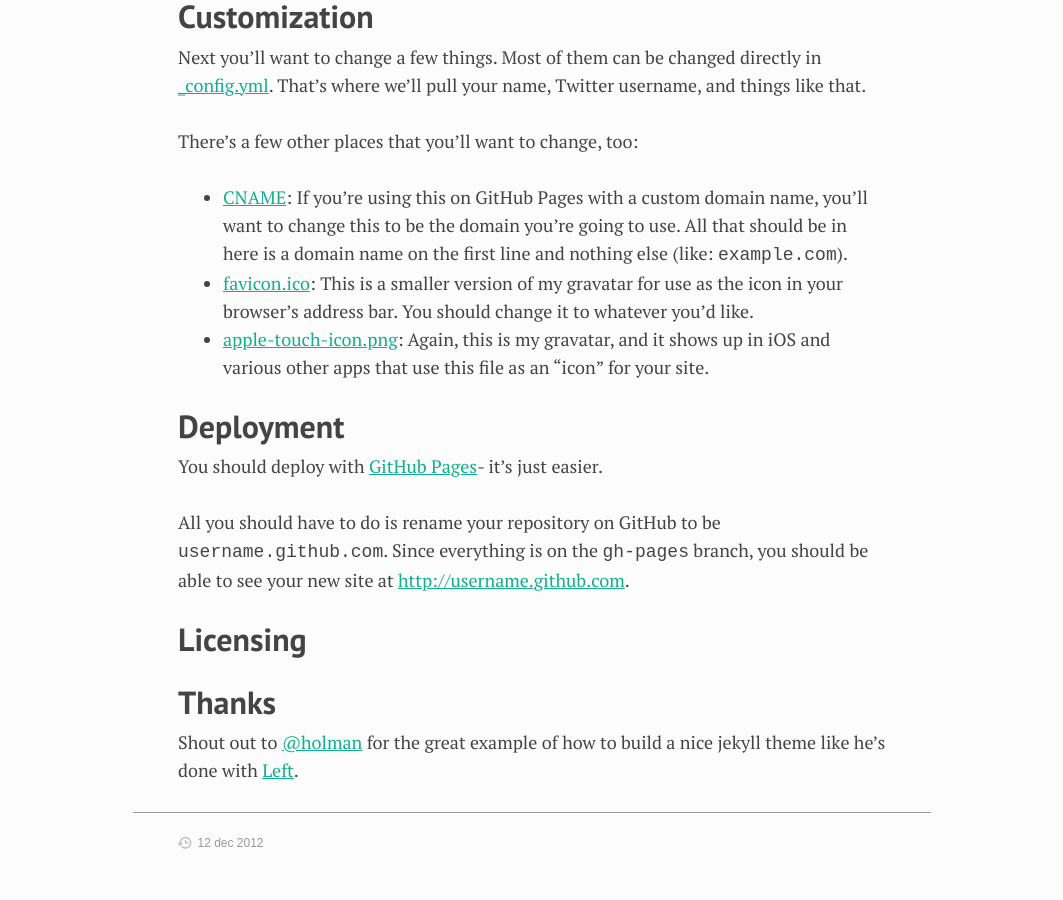
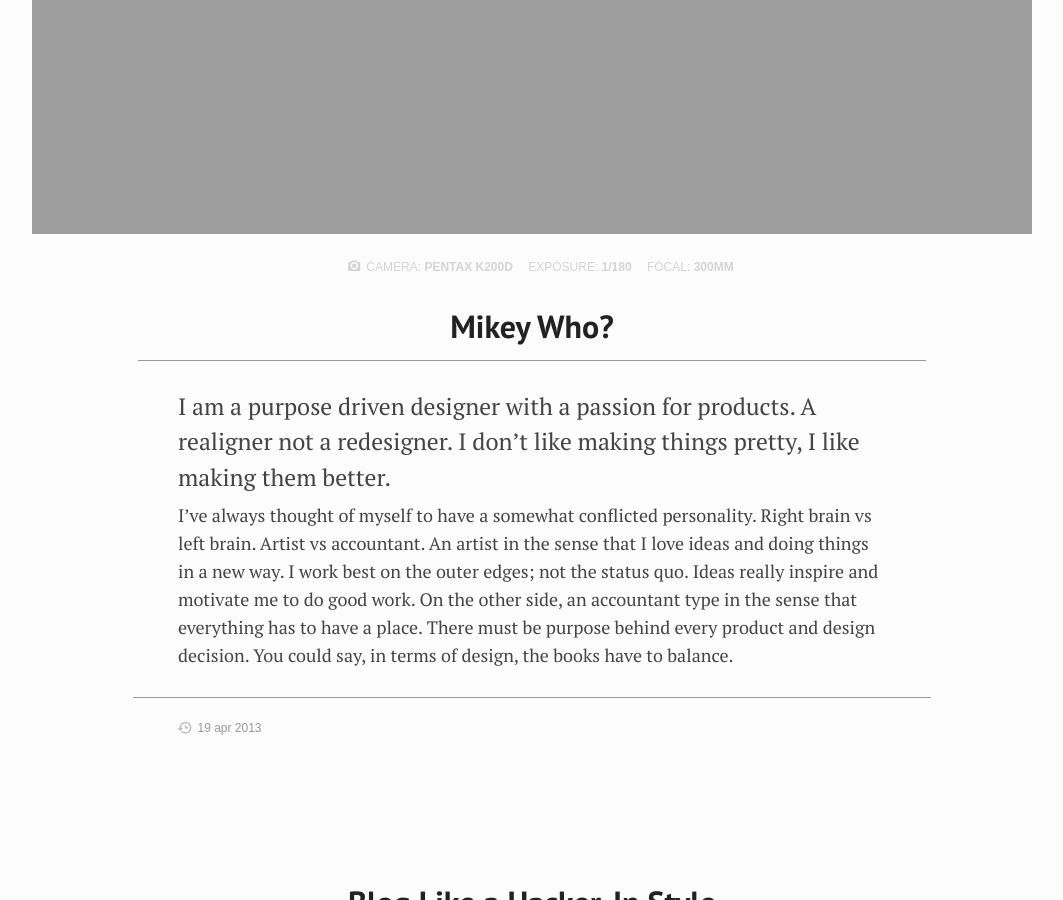
Before and after one commit to stylehatch/bryant, a Jekyll site: the page built from index.html, in a window 1280 px wide and 900 px high, scrolled down 1012 px. Shown: the whole window, without its empty margins (108-1171 px from the left). Built offline with Jekyll 4.4.1, drawn with Linux system fonts in a browser that asks for light colours; nearby versions of some CDN libraries; Markdown is read by kramdown in place of the engine named in the settings.

Commit message:
Add photo post functionality

```diff
--- /dev/null
+++ b/_posts/2013-04-19-Mikey-Wills.md
@@ -0,0 +1,15 @@
+---
+layout: post
+title: Photos Look Great
+category: posts
+type: photo
+photo_url: http://muke.me/images/mikeyzagprint.jpg
+camera: Pentax K200D
+exposure: 1/180
+focal_length: 300mm
+---
+
+## Mikey Who?
+###I am a purpose driven designer with a passion for products. A realigner not a redesigner. I don't like making things pretty, I like making them better.
+
+I've always thought of myself to have a somewhat conflicted personality. Right brain vs left brain. Artist vs accountant. An artist in the sense that I love ideas and doing things in a new way. I work best on the outer edges; not the status quo. Ideas really inspire and motivate me to do good work. On the other side, an accountant type in the sense that everything has to have a place. There must be purpose behind every product and design decision. You could say, in terms of design, the books have to balance.
--- a/index.html
+++ b/index.html
@@ -13,6 +13,32 @@ title: "Posts"
       <section>
       {{ post.content }}
     {% endif %}
+    {% if post.type == 'photo' %}
+    <article class="photo">
+      <header>
+        <a href="{{ post.photo_url }}"><img src="{{ post.photo_url }}" alt="{{ post.title }}" /></a>  <a class="highres photo-link" href="{{ post.photo_url }}"></a>
+        <a href="{{ post.url }}" class="permalink-button photo-link">
+          <span class="icon-link"></span>
+          <strong>Permalink</strong>
+        </a>
+      </header>
+      <section>
+        <ul class="exif">
+          {% if post.camera %}
+          <li class="icon-camera">Camera: <strong>{{ post.camera }}</strong></li>
+          {% endif %}
+          {% if post.apeture %}
+          <li>Apeture: <strong>{{ post.apeture }}</strong></li>
+          {% endif %}
+          {% if post.exposure %}
+          <li>Exposure: <strong>{{ post.exposure }}</strong></li>
+          {% endif %}
+          {% if post.focal_length %}
+          <li>Focal: <strong>{{ post.focal_length }}</strong></li>
+          {% endif %}
+        </ul>
+        {{ post.content }}
+    {% endif %}
       </section>
       <footer>
         <ul class="meta">
```
